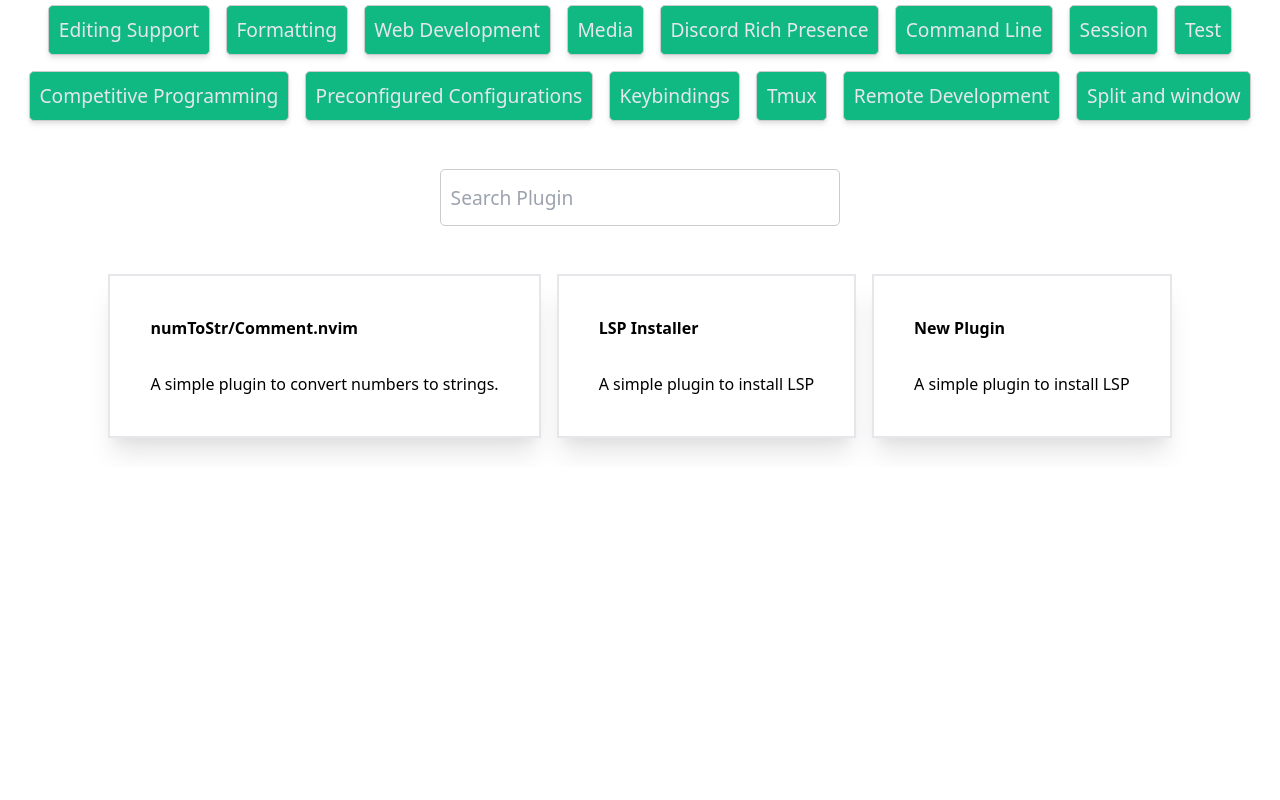
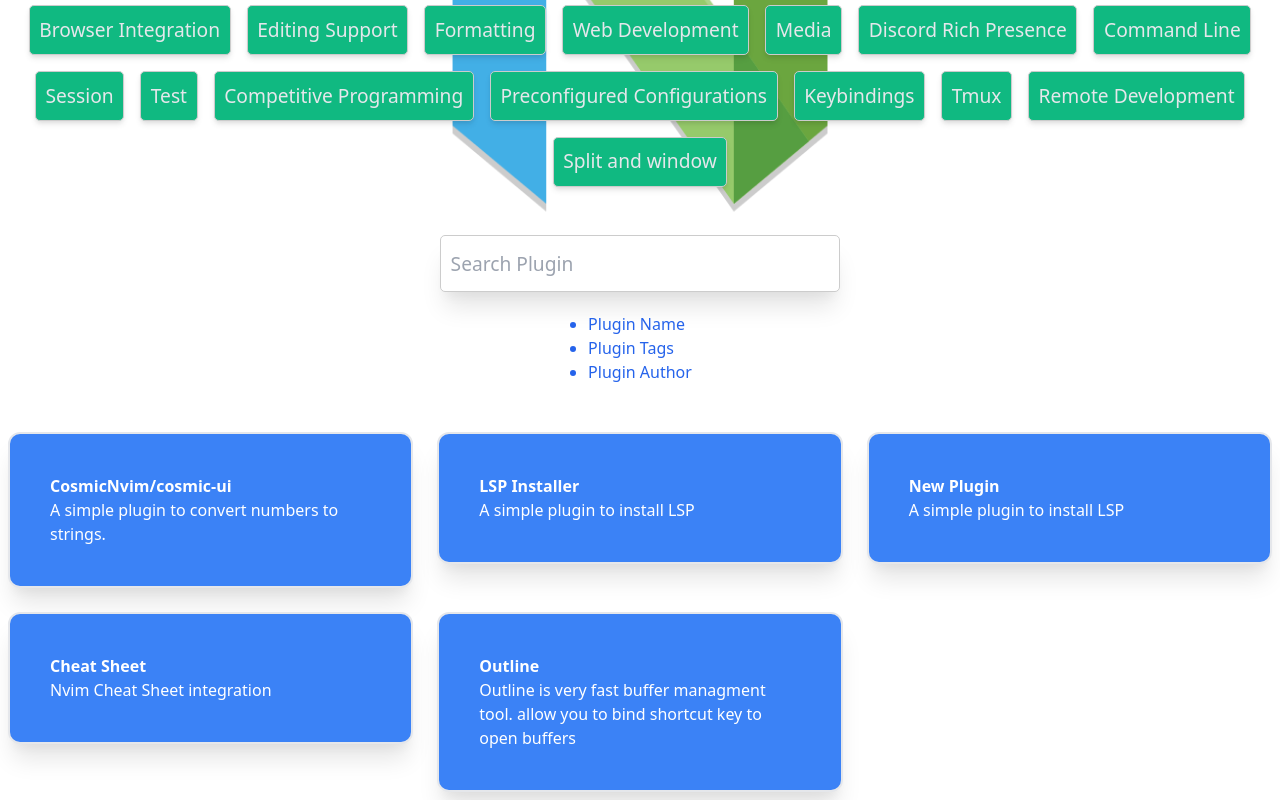
Before and after one commit to Djancyp/nvim-plugins..github.io, a Nuxt app: page / in a window 1280 px wide. Shown: the part 333-1133 px from the top of the page. Before the commit the page ends 800 px from the top, so only its background shows below. Built offline with nearby package versions, Linux system fonts and the light colour scheme.

Commit message:
Syle fixes

```diff
--- a/components/list/plugin-list.vue
+++ b/components/list/plugin-list.vue
@@ -1,10 +1,11 @@
 <template>
   <div class="">
-    <ul class="w-full flex flex-wrap mt-10 container">
-      <li v-for="plugin in list" :key="plugin.repo">
+    <ul class="w-full  mt-10 container grid grid-cols-6 gap-2">
+      <li v-for="plugin in list" :key="plugin.repo" class="col-span-2">
         <a
-          :href="plugin.repo"
-          class="gap-8 column-3xs m-2 flex flex-col shadow-xl p-10 border-2 border-gray-200 hover:columns-3"
+          :href="'https://github.com/' + plugin.repo"
+          target="_blank"
+          class="m-2 flex flex-col shadow-xl p-10 border-2 border-gray-200 rounded-xl bg-blue-500 text-white"
         >
           <strong>{{ plugin.displayName }} </strong>
           <span>{{ plugin.description }} </span>
--- a/components/searchbar/search-bar.vue
+++ b/components/searchbar/search-bar.vue
@@ -1,12 +1,18 @@
 <template>
-  <div class="search-box w-full mt-10">
+  <div class="search-box w-full mt-10 flex flex-row relative">
+    <img src="../../static/images/logo.png" class="absolute logo"  />
     <input
       ref="search"
       v-model="search"
-      class="search border-2 border-2 border-gray-200"
+      class="search border-2 border-2 border-gray-200 shadow-xl"
       type="text"
       placeholder="Search Plugin"
     />
+    <ul class="pt-5 list-disc text-blue-600">
+      <li>Plugin Name</li>
+      <li>Plugin Tags</li>
+      <li>Plugin Author</li>
+    </ul>
   </div>
 </template>
 <script>
@@ -28,10 +34,17 @@ export default {
 }
 </script>
 <style lang="css">
+.logo{
+    width: 500px;
+    height: 500px;
+    z-index: -1;
+    bottom:100%;
+}
 .search-box {
   display: flex;
   align-items: center;
   justify-content: center;
+  flex-direction: column;
 }
 .search {
   width: 100%;
--- a/data/menu/menu.js
+++ b/data/menu/menu.js
@@ -1,4 +1,8 @@
 module.exports = [
+    {
+        displayName: 'Ui',
+        category: 'ui',
+    },
     {
         displayName: 'Plugin Manager',
         category: 'plugin_manager',
--- a/data/plugins/plugins.js
+++ b/data/plugins/plugins.js
@@ -1,20 +1,38 @@
 module.exports = [
     {
-        displayName: 'numToStr/Comment.nvim',
-        repo: 'numToStr/Comment.nvim',
+        displayName: 'CosmicNvim/cosmic-ui',
+        repo: 'CosmicNvim/cosmic-ui ',
         description: 'A simple plugin to convert numbers to strings.',
-        tags: ['javascript', 'comment', 'web development'],
+        author: 'CosmicNvim',
+        tags: ['ui'],
     },
     {
         displayName: 'LSP Installer',
         description: 'A simple plugin to install LSP',
+        author: 'numToStr',
         repo: 'B',
         tags: ['lsp', 'language server'],
     },
     {
         displayName: 'New Plugin',
         description: 'A simple plugin to install LSP',
+        author: 'numToStr',
         repo: 'C',
         tags: ['lsp', 'language server'],
     },
+    {
+        displayName: 'Cheat Sheet',
+        description: 'Nvim Cheat Sheet integration',
+        author: 'Djancyp',
+        repo: 'Djancyp/cheat-sheet',
+        tags: ['lsp', 'language server'],
+    },
+     {
+        displayName: 'Outline',
+        description: 'Outline is very fast buffer managment tool. allow you to bind shortcut key to open buffers',
+        author: 'Djancyp',
+        repo: 'Djancyp/outline',
+        tags: ['lsp', 'language server'],
+    },
+
 ]
--- a/layout/default.vue
+++ b/layout/default.vue
@@ -29,10 +29,16 @@ export default {
   methods: {
     sortSearch(val) {
       if (val) {
-          // add only this.plugins.tags matching the search
-            this.listPlugins = this.plugins.filter(plugin => {
-              return plugin.tags.some(tag => tag.toLowerCase().includes(val.toLowerCase()))
-            })
+        // add only this.plugins.tags matching the search
+        this.listPlugins = this.plugins.filter((plugin) => {
+          return (
+            plugin.tags.some((tag) =>
+              tag.toLowerCase().includes(val.toLowerCase())
+            ) ||
+            plugin.displayName.toLowerCase().includes(val.toLowerCase()) ||
+            plugin.author.toLowerCase().includes(val.toLowerCase())
+          )
+        })
       } else {
         this.listPlugins = this.plugins
       }
```
Also changed, not shown: static/images/logo.png (added), 1 other file (tests, documents, lock files or other folders).
